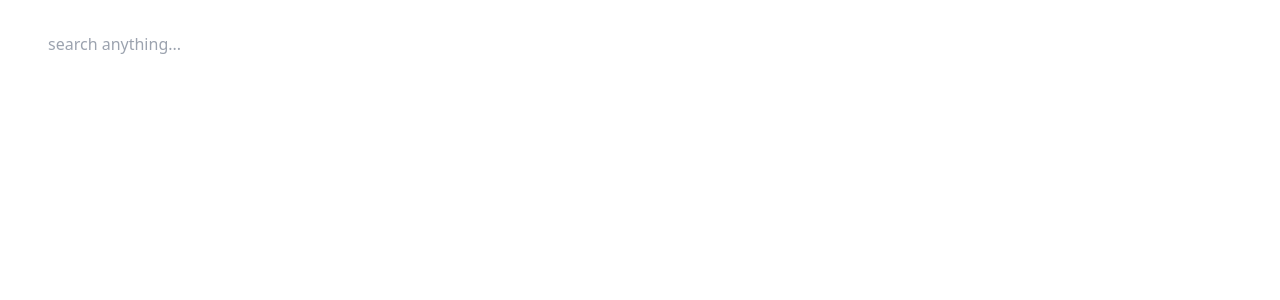
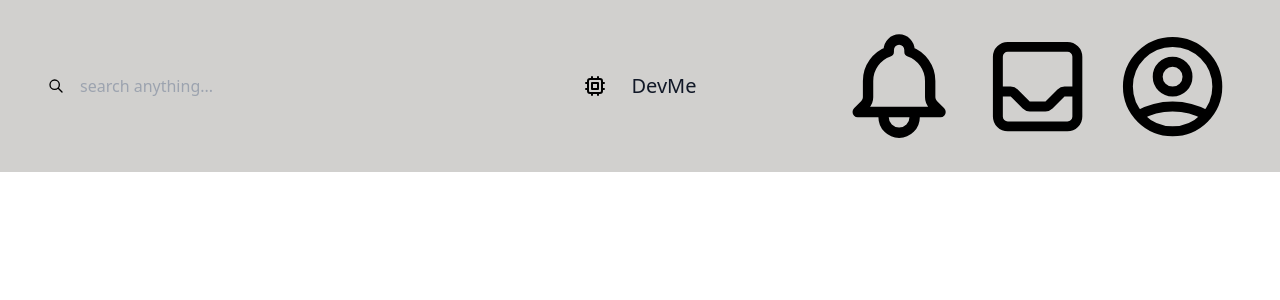
Before and after one commit to Cherrypick14/rad-tailwind, a React (Create React App) app: page / in a window 1280 px wide. Shown: the top 300 px of the page. Built offline with nearby package versions, Linux system fonts and the light colour scheme.

Commit message:
complete header

```diff
--- a/src/components/header/header.jsx
+++ b/src/components/header/header.jsx
@@ -1,17 +1,35 @@
 import React from 'react'
+import { BellIcon,
+  ChipIcon,
+  InboxIcon,
+  SearchIcon,
+  UserCircleIcon } from '@heroicons/react/outline'
 
 const Header = () => {
   return (
-    <div className='w-full py-6 items-center justify-between flex px-12'>
+    <div className='w-full bg-[#D1D0CE] py-6 items-center justify-between flex px-12'>
        {/* {search} */}
        <div className='w-full lg:flex hidden space-x-4 items-center justify-start py-2'>
           {/* {icon} */}
+          <SearchIcon className='w-4 h-4'/>
+
           <input type='text'
            placeholder='search anything...'
            className='bg-transparent outline-none'/>
        </div>
+
        {/* {logo} */}
+       <div className='items-center w-full justify-center flex space-x-6'>
+        <ChipIcon className='w-6 h-6' />
+        <h1 className='font-medium text-xl text-gray-900'>DevMe</h1>
+       </div>
+
        {/* {icons} */}
+       <div className='space-x-4 items-center flex w-full justify-end'>
+        <BellIcon className='header-icon'/>
+        <InboxIcon className='header-icon' />
+        <UserCircleIcon className='header-icon' />
+       </div>
     </div>
   )
 }
```
